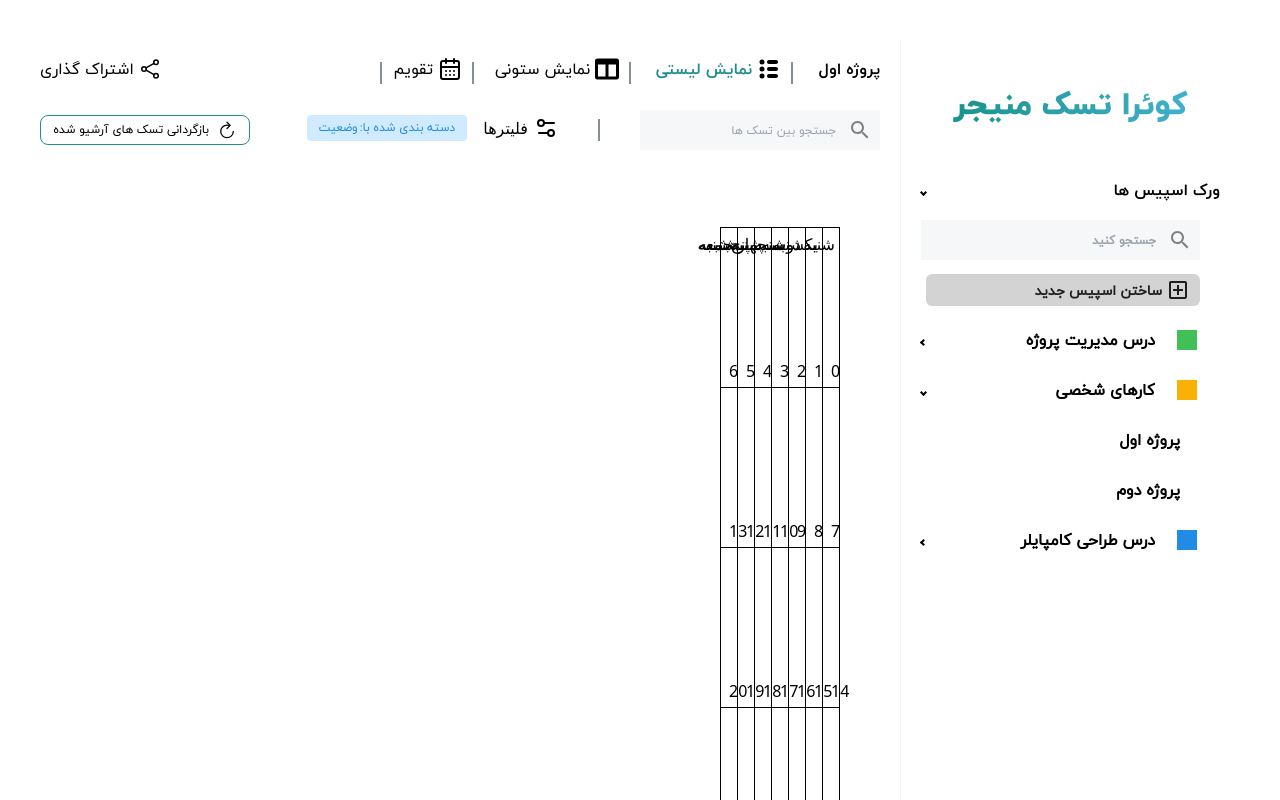
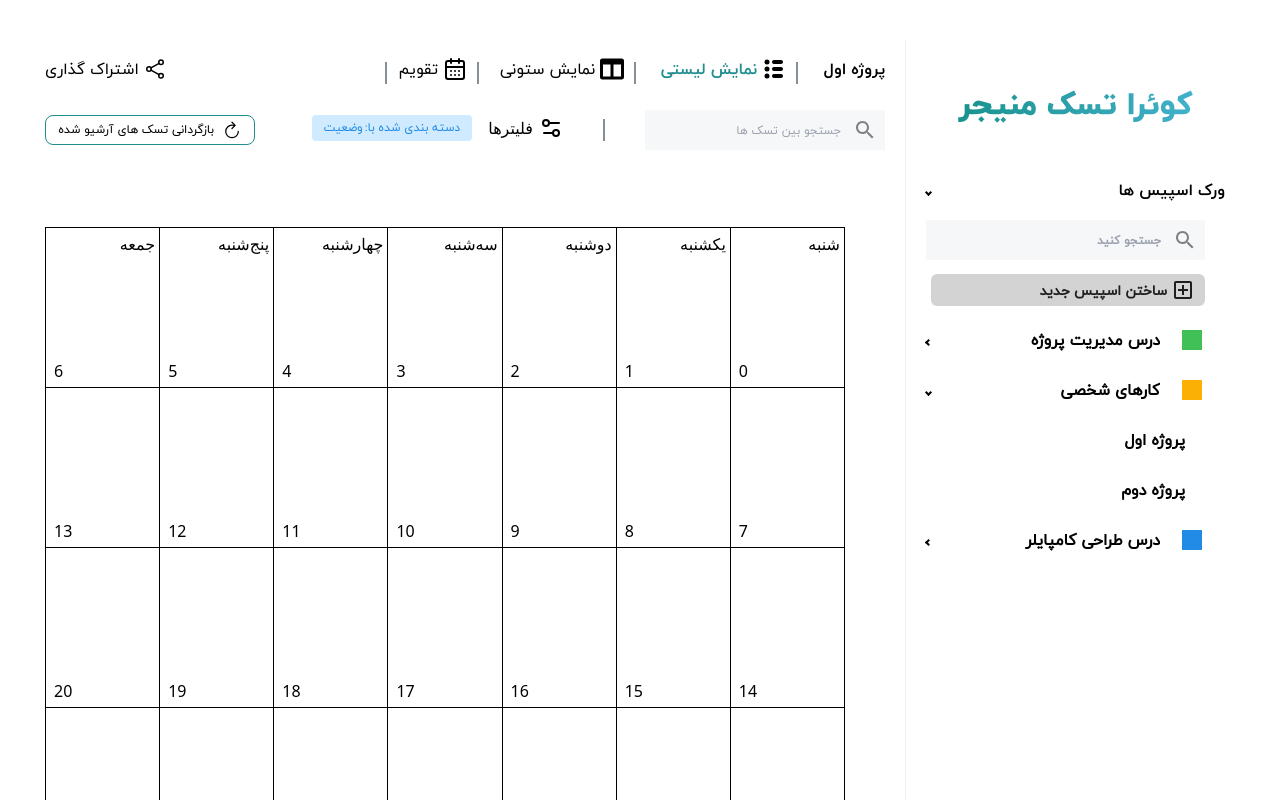
Before and after one commit to fall-Quera-front-end-bootcamp/Group-5, a React (Vite) app: page /home/calendar in a window 1280 px wide. Shown: the top 800 px of the page. Built offline with nearby package versions, Linux system fonts and the light colour scheme.

Commit message:
edit calendar components

```diff
--- a/src/components/layout/BoardCalendarView/BoardCalendarView.tsx
+++ b/src/components/layout/BoardCalendarView/BoardCalendarView.tsx
@@ -1,13 +1,10 @@
-import { RenderCells } from "./RenderCells";
+import RenderCells from "./RenderCells";
 
-
-const BoardCalendarView: React.FC = ({ }) => {
+const BoardCalendarView: React.FC = () => {
   return (
-    <div className="p-10">
-
-      <div className="h-full border-r-[1px] border-t-[1px] border-black w-full z-10">
-
-        <div className="grid grid-cols-7 w-full h-screen">
+    <div className="w-full p-10">
+      <div className="w-full h-full border-r-[1px] border-t-[1px] border-black z-10">
+        <div className="w-full h-screen grid grid-cols-7">
           {Array.from({ length: 35 }).map((_, index) =>
             <RenderCells dayIndex={index} key={index} />
           )}
@@ -17,4 +14,4 @@ const BoardCalendarView: React.FC = ({ }) => {
   );
 };
 
-export default BoardCalendarView;
+export default BoardCalendarView
--- a/src/components/layout/BoardCalendarView/RenderCells.tsx
+++ b/src/components/layout/BoardCalendarView/RenderCells.tsx
@@ -1,3 +1,6 @@
+import { useState } from "react";
+import { FaPlusSquare } from "react-icons/fa";
+
 export type DayType = {
   dayIndex: number;
 };
@@ -12,17 +15,23 @@ const DaysEnum: { [key: number]: string } = {
   6: "جمعه",
 };
 
-export const RenderCells: React.FC<DayType> = ({
-  dayIndex,
-}): JSX.Element => {
+const RenderCells: React.FC<DayType> = ({ dayIndex }): JSX.Element => {
+  const [isHovered, setIsHovered] = useState(false);
   return (
-    <div className="border-l-[1px] border-b-[1px] border-black relative">
-      <div
-        className="w-auto max-h-[133px] p-2 "
-      >
+    <div
+      onMouseEnter={() => setIsHovered(true)}
+      onMouseLeave={() => setIsHovered(false)}
+      className="relative border-l-[1px] border-b-[1px] border-black transition duration-500 ease-in-out"
+    >
+      <div className="w-40 max-h-[133px] p-2">
         {dayIndex < 7 && <div className="absolute right-1 top-1">{DaysEnum[dayIndex]}</div>}
         <div className="absolute bottom-1 left-2">{dayIndex}</div>
+        <div className="text-brand-primary cursor-pointer absolute bottom-2 right-2">
+          <FaPlusSquare size={20} style={{ opacity: isHovered ? 1 : 0, transition: "opacity 0.5s" }} />
+        </div>
       </div>
     </div>
   );
 };
+
+export default RenderCells;
```
